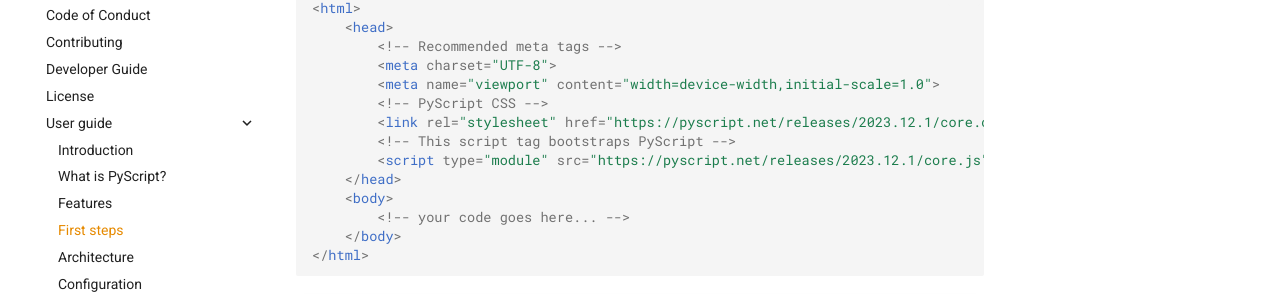
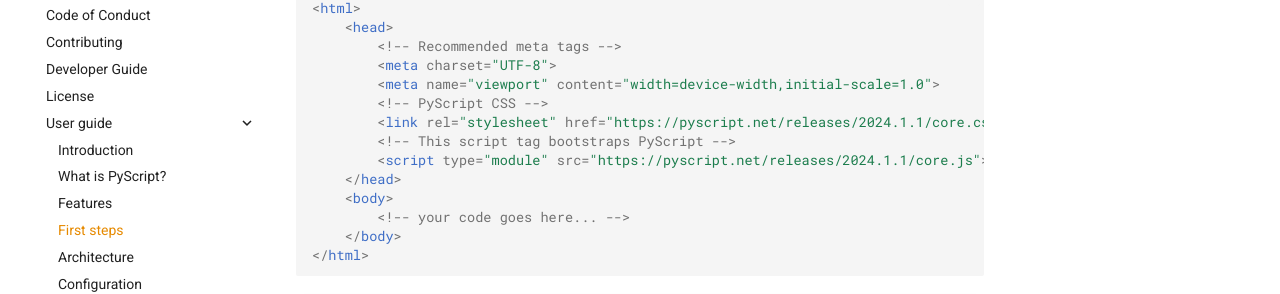
Before and after one commit to pyscript/docs, an MkDocs documentation site: the page built from docs/user-guide/first-steps.md, in a window 1280 px wide and 900 px high, scrolled down 355 px. Shown: the part 147-441 px from the top of the window. Built offline with MkDocs 1.6.1 and Material for MkDocs 9.7.7, drawn with Linux system fonts in a browser that asks for light colours; the version menu is left out.

Commit message:
Bump docs version to 2024.1.1.

```diff
--- a/docs/user-guide/first-steps.md
+++ b/docs/user-guide/first-steps.md
@@ -20,9 +20,9 @@ CSS:
         <meta charset="UTF-8">
         <meta name="viewport" content="width=device-width,initial-scale=1.0">
         <!-- PyScript CSS -->
-        <link rel="stylesheet" href="https://pyscript.net/releases/2023.12.1/core.css">
+        <link rel="stylesheet" href="https://pyscript.net/releases/2024.1.1/core.css">
         <!-- This script tag bootstraps PyScript -->
-        <script type="module" src="https://pyscript.net/releases/2023.12.1/core.js"></script>
+        <script type="module" src="https://pyscript.net/releases/2024.1.1/core.js"></script>
     </head>
     <body>
         <!-- your code goes here... -->
--- a/version.json
+++ b/version.json
@@ -1,3 +1,3 @@
 {
-    "version": "2023.12.1"
+    "version": "2024.1.1"
 }
```
Also changed, not shown: docs/beginning-pyscript.md (+4 -4 lines), docs/user-guide/plugins.md (+1 -1 lines).
